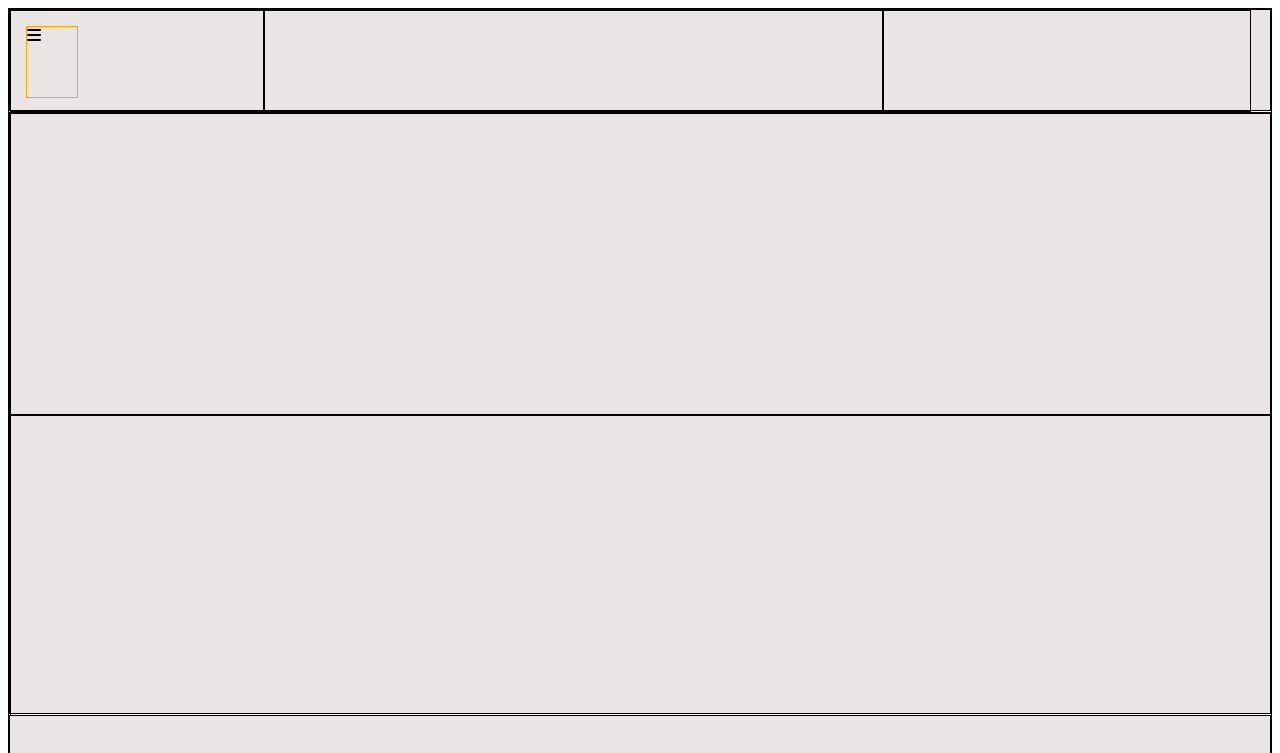
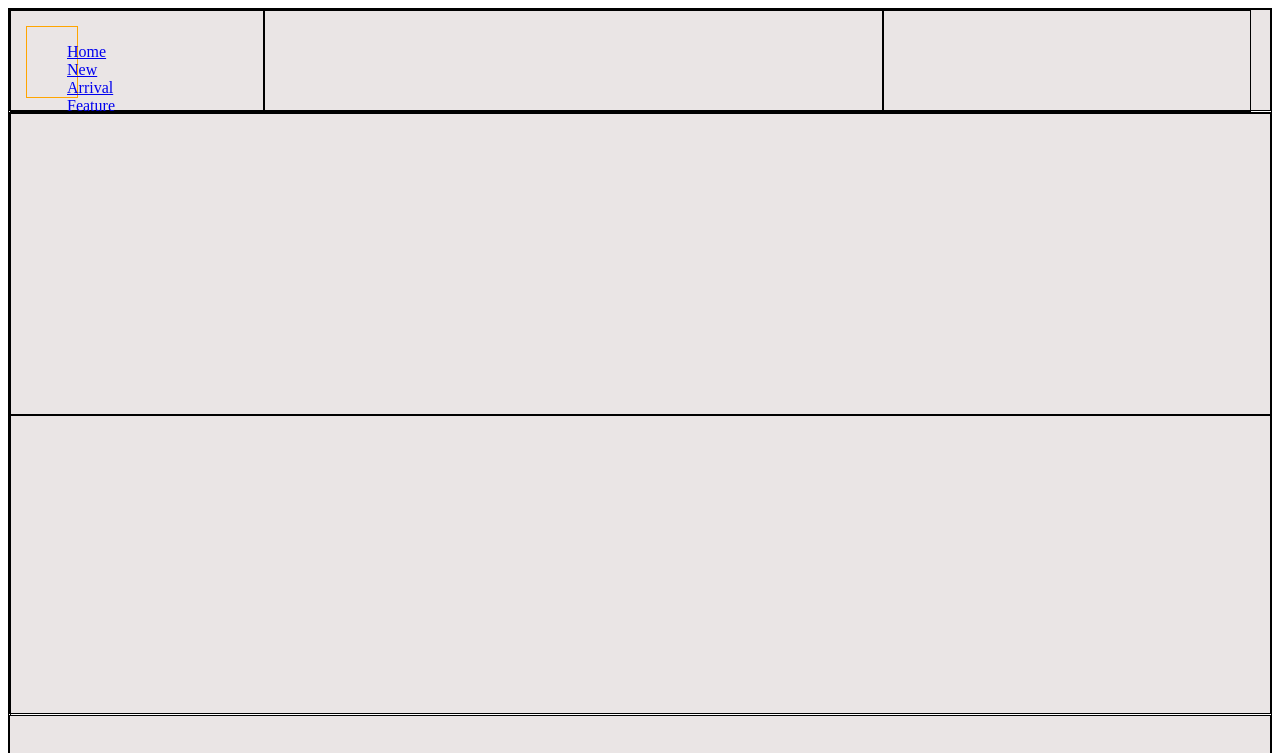
Before and after one commit to shrunkhala11/secondproject, a plain HTML site: page index.html in a window 1280 px wide. Shown: the top 753 px of the page. Drawn offline with Linux system fonts and the light colour scheme; files whose address does not match are found by name.

Commit message:
upload projet

```diff
--- a/css/style.css
+++ b/css/style.css
@@ -18,6 +18,7 @@
 	height:100px;
 	width:20%;
 	float:left;
+
 	border:1px solid black;
 }
 .list{
@@ -25,6 +26,10 @@
 	width:50px;
 	margin:15px;
     border:1px solid orange;
+}
+.list>i{
+	color:orange;
+	font-size:50px;
 }
 .header2{
 	height:100px;
--- a/index.html
+++ b/index.html
@@ -13,7 +13,17 @@
 	    <div class="header">
 		    <div class="header1">
 		        <div class="list">
-		     <i class="fa-solid fa-bars"></i>
+				<div class="list1>
+		     <i class="fa-solid fa-bars">
+			    </div>
+			    <ul>
+				<a href="Home">Home</a>
+				<a href="New Arrival">New Arrival  </a>
+				<a href="Feature">Feature</a>
+				<a href="Blog">Blog</a>
+				<a href="Contact">Contact</a>
+				</ul>
+			 </i>
 		</div>
 		</div>
 		    <div class="header2">
```
Also changed, not shown: 2 other files.
